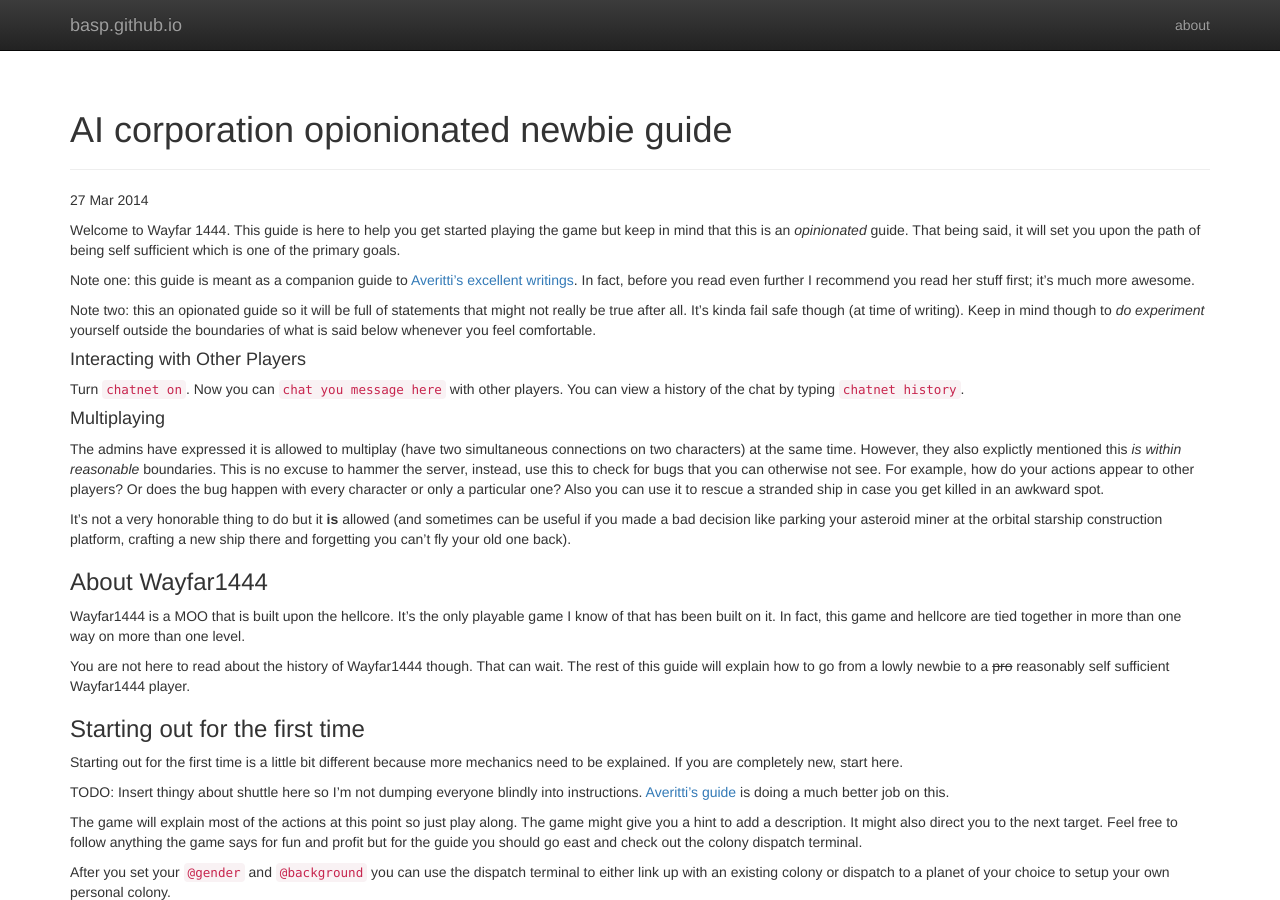
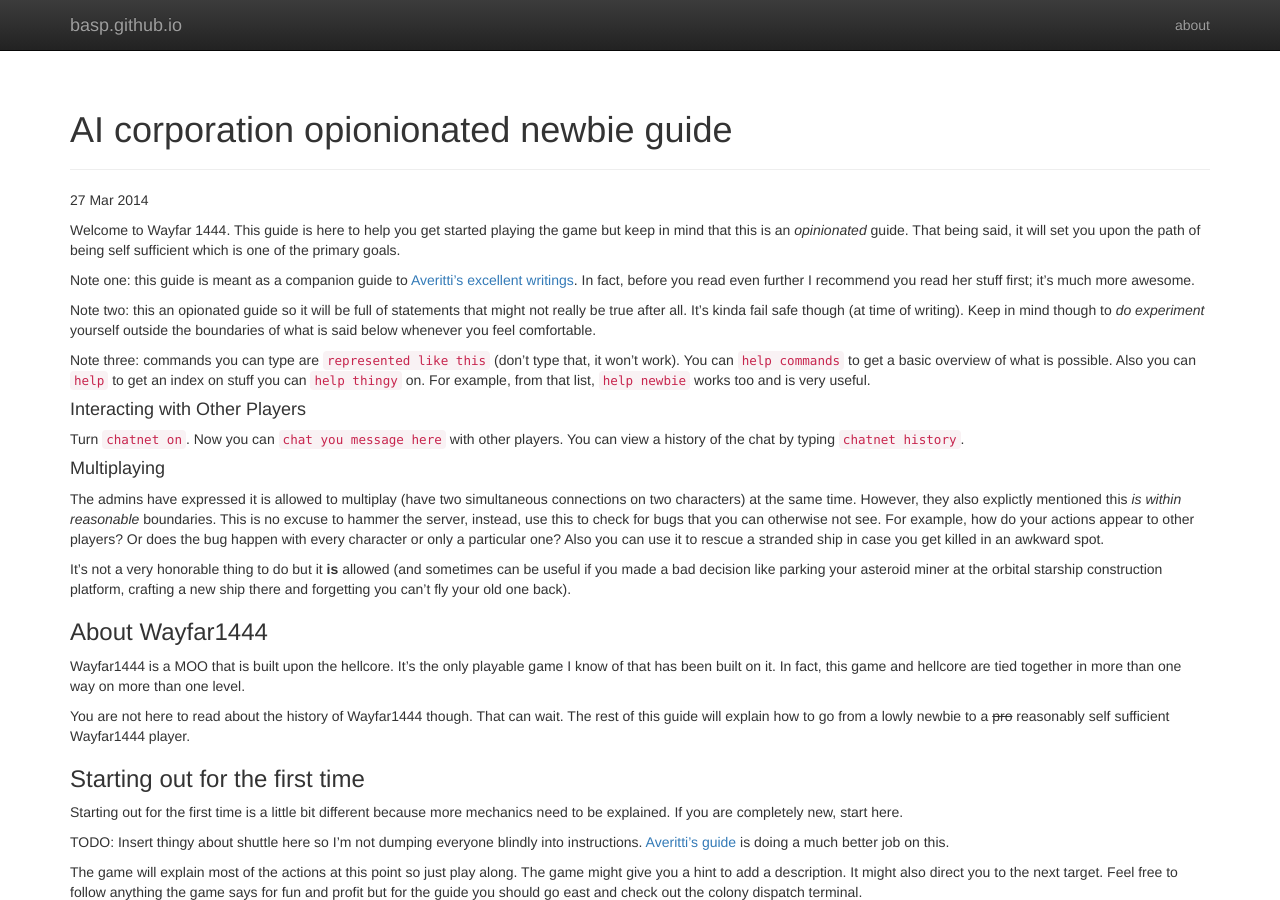
Before and after one commit to basp/basp.github.io, a Jekyll site: the page built from _posts/2014-03-27-AI-opinionated-newbie-guide.md, in a window 1280 px wide and 900 px high. Built offline with Jekyll 4.4.1, drawn with Linux system fonts in a browser that asks for light colours; nearby versions of some CDN libraries; Markdown is read by kramdown in place of the engine named in the settings.

Commit message:
Added a note on help usage

```diff
--- a/_posts/2014-03-27-AI-opinionated-newbie-guide.md
+++ b/_posts/2014-03-27-AI-opinionated-newbie-guide.md
@@ -8,6 +8,8 @@ Welcome to Wayfar 1444. This guide is here to help you get started playing the g
 Note one: this guide is meant as a companion guide to [Averitti's excellent writings](https://sites.google.com/site/accordingtomariah/change-the-banner). In fact, before you read even further I recommend you read her stuff first; it's much more awesome.
 
 Note two: this an opionated guide so it will be full of statements that might not really be true after all. It's kinda fail safe though (at time of writing). Keep in mind though to _do experiment_ yourself outside the boundaries of what is said below whenever you feel comfortable.
+
+Note three: commands you can type are `represented like this` (don't type that, it won't work). You can `help commands` to get a basic overview of what is possible. Also you can `help` to get an index on stuff you can `help thingy` on. For example, from that list, `help newbie` works too and is very useful.
 
 #### Interacting with Other Players
 Turn `chatnet on`. Now you can `chat you message here` with other players. You can view a history of the chat by typing `chatnet history`.
```
